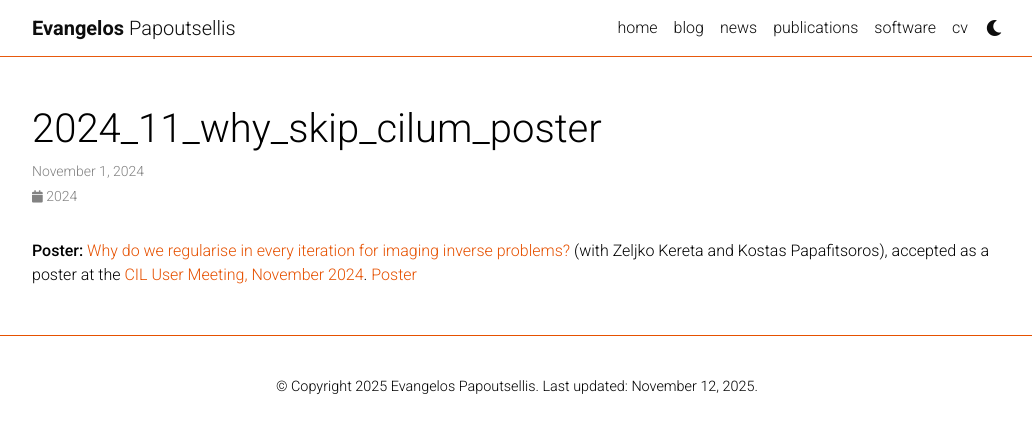
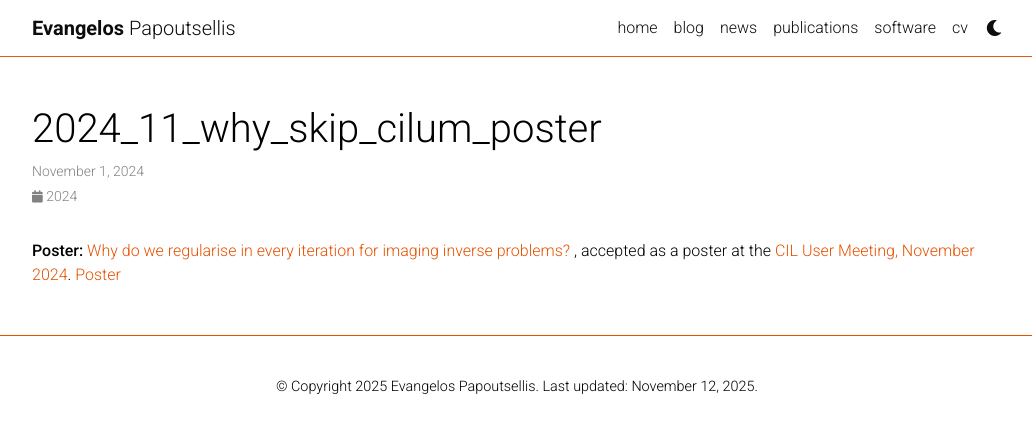
Before and after one commit to epapoutsellis/epapoutsellis.github.io, a Jekyll site: the page built from _news/2024_11_why_skip_CILUM_poster.md, in a window 1280 px wide. Shown: the top 433 px of the page, without its empty margins (123-1155 px from the left). Built offline with Jekyll 4.4.1, drawn with Linux system fonts in a browser that asks for light colours; full-size pictures stand in for the smaller copies a plugin makes; comment, search, counter and statistics services are not loaded; a style sheet for code colours, icons or effects is not loaded.

```diff
--- a/_news/2024_11_why_skip_CILUM_poster.md
+++ b/_news/2024_11_why_skip_CILUM_poster.md
@@ -4,4 +4,4 @@ date: 11/2024
 inline: true
 ---
 
-**Poster:** [Why do we regularise in every iteration for imaging inverse problems? ](https://arxiv.org/pdf/2411.00688) (with Zeljko Kereta and Kostas Papafitsoros), accepted as a poster at the [CIL User Meeting, November 2024](https://ccpi.ac.uk/events/cil-user-meeting-2024/). [Poster](/assets/pdf/Poster_CIL_UM2024_EPapoutsellis.pdf)
+**Poster:** [Why do we regularise in every iteration for imaging inverse problems? ](https://arxiv.org/pdf/2411.00688), accepted as a poster at the [CIL User Meeting, November 2024](https://ccpi.ac.uk/events/cil-user-meeting-2024/). [Poster](/assets/pdf/Poster_CIL_UM2024_EPapoutsellis.pdf)
```
Also changed, not shown: _news/2024_05_PSMR_talk.md (+1 -2 lines), _news/2024_05_SIAMIS_Atlanta.md (added, +10 -0 lines), _pages/home.md (+1 -1 lines), 1 other file.
